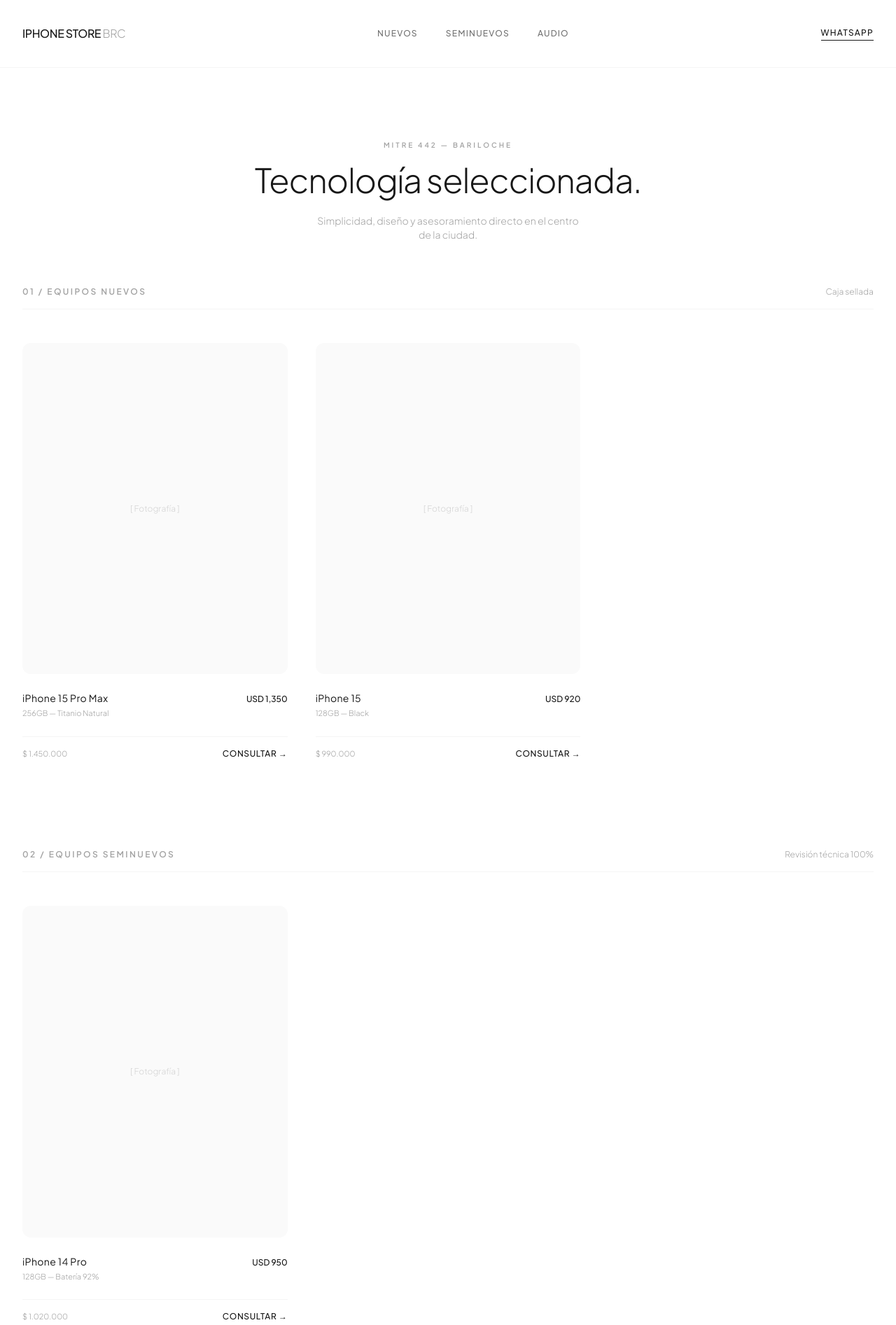
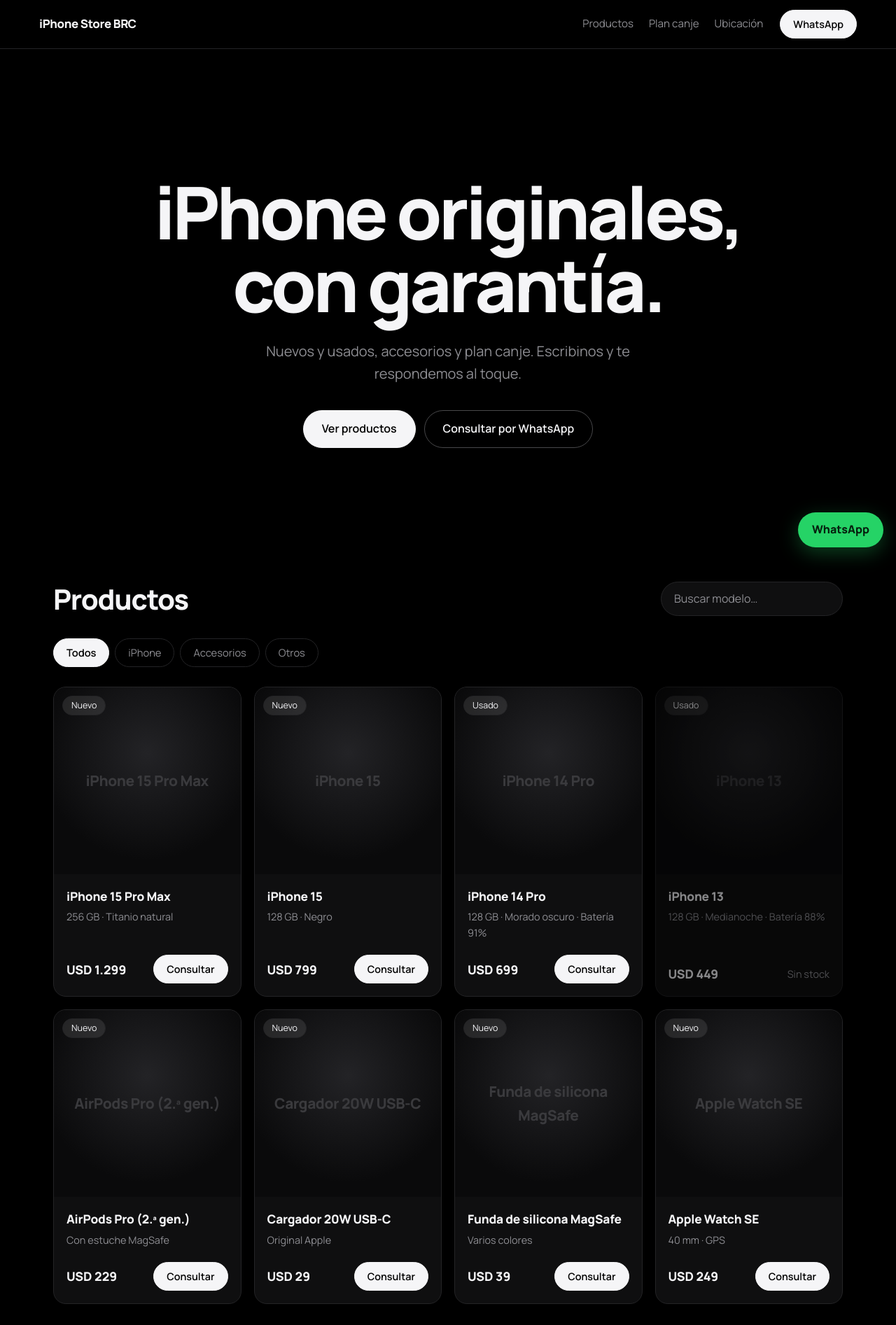
Before and after one commit to ignaciomigliora77-cpu/IPhone-BRC, a plain HTML site: page index.html in a window 1280 px wide. Shown: the top 1893 px of the page at 70% size. Drawn offline with nearby package versions, Linux system fonts and the light colour scheme.

Commit message:
primera version

```diff
--- /dev/null
+++ b/app.js
@@ -0,0 +1,80 @@
+const $ = (s) => document.querySelector(s);
+const grid = $("#grid");
+const filtros = $("#filtros");
+const buscador = $("#buscador");
+const vacio = $("#vacio");
+
+let categoriaActiva = "Todos";
+let texto = "";
+
+// ---------- WhatsApp ----------
+function linkWA(mensaje) {
+  return `https://wa.me/${NEGOCIO.whatsapp}?text=${encodeURIComponent(mensaje)}`;
+}
+document.querySelectorAll("[data-wa]").forEach((el) => {
+  el.href = linkWA(el.dataset.wa);
+  el.target = "_blank";
+  el.rel = "noopener";
+});
+
+// ---------- Filtros ----------
+function crearFiltros() {
+  const cats = ["Todos", ...new Set(PRODUCTOS.map((p) => p.categoria))];
+  filtros.innerHTML = "";
+  cats.forEach((c) => {
+    const b = document.createElement("button");
+    b.type = "button";
+    b.className = "chip" + (c === categoriaActiva ? " active" : "");
+    b.textContent = c;
+    b.addEventListener("click", () => {
+      categoriaActiva = c;
+      crearFiltros();
+      render();
+    });
+    filtros.appendChild(b);
+  });
+}
+
+// ---------- Tarjetas ----------
+function tarjeta(p) {
+  const foto = p.imagen
+    ? `<img src="${p.imagen}" alt="${p.nombre}" loading="lazy">`
+    : `<span class="ph">${p.nombre}</span>`;
+  const boton = p.stock
+    ? `<a class="btn btn-small" target="_blank" rel="noopener"
+         href="${linkWA(`Hola! Me interesa el ${p.nombre} (${p.detalle}). ¿Está disponible?`)}">Consultar</a>`
+    : `<span class="agotado">Sin stock</span>`;
+  return `
+    <article class="card${p.stock ? "" : " off"}">
+      <div class="foto">${foto}<span class="tag">${p.condicion}</span></div>
+      <div class="card-body">
+        <h3>${p.nombre}</h3>
+        <p class="detalle">${p.detalle}</p>
+        <div class="card-foot">
+          <strong class="precio">USD ${p.precio.toLocaleString("es-AR")}</strong>
+          ${boton}
+        </div>
+      </div>
+    </article>`;
+}
+
+function render() {
+  const q = texto.trim().toLowerCase();
+  const lista = PRODUCTOS.filter(
+    (p) =>
+      (categoriaActiva === "Todos" || p.categoria === categoriaActiva) &&
+      (p.nombre + " " + p.detalle).toLowerCase().includes(q)
+  );
+  grid.innerHTML = lista.map(tarjeta).join("");
+  vacio.hidden = lista.length > 0;
+}
+
+buscador.addEventListener("input", (e) => {
+  texto = e.target.value;
+  render();
+});
+
+$("#ig").href = NEGOCIO.instagram;
+$("#anio").textContent = new Date().getFullYear();
+crearFiltros();
+render();
--- a/index.html
+++ b/index.html
@@ -1,129 +1,79 @@
 <!DOCTYPE html>
-<html lang="es" class="scroll-smooth">
+<html lang="es">
 <head>
   <meta charset="UTF-8">
-    <meta name="viewport" content="width=device-width, initial-scale=1.0">
-    <title>iPhone Store BRC | Vidriera Digital</title>
-    <!-- Tailwind CSS CDN -->
-    <script src="https://cdn.tailwindcss.com"></script>
-    <style>
-        @import url('https://fonts.googleapis.com/css2?family=Plus+Jakarta+Sans:wght@300;400;500;600&display=swap');
-        body { font-family: 'Plus Jakarta Sans', sans-serif; }
-    </style>
+  <meta name="viewport" content="width=device-width, initial-scale=1">
+  <title>iPhone Store BRC | iPhone originales en Bariloche</title>
+  <meta name="description" content="iPhone nuevos y usados, accesorios y plan canje en Bariloche. Consultá por WhatsApp.">
+  <meta name="theme-color" content="#000000">
+  <link rel="preconnect" href="https://fonts.googleapis.com">
+  <link rel="preconnect" href="https://fonts.gstatic.com" crossorigin>
+  <link href="https://fonts.googleapis.com/css2?family=Manrope:wght@400;500;600;800&display=swap" rel="stylesheet">
+  <link rel="stylesheet" href="styles.css">
 </head>
-<body class="bg-white text-neutral-900 antialiased selection:bg-neutral-900 selection:text-white">
+<body>
 
-    <!-- Header Fijo / Minimalista -->
-    <header class="sticky top-0 z-50 bg-white/80 backdrop-blur-md border-b border-neutral-100">
-        <div class="max-w-7xl mx-auto px-8 h-24 flex items-center justify-between">
-            <a href="#" class="font-medium tracking-tight text-base uppercase">iPhone Store <span class="text-neutral-400 font-light">BRC</span></a>
-            <nav class="hidden md:flex gap-10 text-xs font-medium tracking-widest uppercase text-neutral-500">
-                <a href="#iphones" class="hover:text-black transition">Nuevos</a>
-                <a href="#seminuevos" class="hover:text-black transition">Seminuevos</a>
-                <a href="#accesorios" class="hover:text-black transition">Audio</a>
+  <header class="topbar">
+    <a href="#inicio" class="brand">iPhone Store BRC</a>
+    <nav class="nav">
+      <a href="#productos">Productos</a>
+      <a href="#canje">Plan canje</a>
+      <a href="#ubicacion">Ubicación</a>
     </nav>
-            <a href="https://wa.me/549999999999?text=Hola,%20quiero%20consultar%20por%20stock" target="_blank" class="text-xs font-medium uppercase tracking-widest border-b border-neutral-900 pb-0.5 hover:opacity-60 transition">
-                WhatsApp
-            </a>
-        </div>
+    <a class="btn btn-small" data-wa="Hola! Quería hacer una consulta." href="#">WhatsApp</a>
   </header>
 
-    <!-- Hero / Estética Limpia -->
-    <section class="max-w-5xl mx-auto px-8 pt-24 pb-16 text-center">
-        <span class="text-[10px] font-semibold tracking-[0.3em] text-neutral-400 uppercase">Mitre 442 — Bariloche</span>
-        <h1 class="text-3xl md:text-5xl font-light tracking-tight mt-4 mb-6 leading-tight">Tecnología seleccionada.</h1>
-        <p class="text-neutral-400 max-w-sm mx-auto text-xs md:text-sm font-light leading-relaxed">Simplicidad, diseño y asesoramiento directo en el centro de la ciudad.</p>
-    </section>
+  <main id="inicio">
 
-    <!-- Catálogo de Productos -->
-    <main class="max-w-7xl mx-auto px-8 pb-32 space-y-32">
-
-        <!-- Sección Nuevos -->
-        <section id="iphones">
-            <div class="mb-12 border-b border-neutral-100 pb-4 flex justify-between items-end">
-                <h2 class="text-xs font-semibold tracking-[0.2em] text-neutral-400 uppercase">01 / Equipos Nuevos</h2>
-                <span class="text-xs text-neutral-400 font-light">Caja sellada</span>
-            </div>
-
-            <div class="grid grid-cols-1 sm:grid-cols-2 lg:grid-cols-3 gap-x-10 gap-y-16">
-                <!-- Card 1 -->
-                <div class="group flex flex-col justify-between">
-                    <div>
-                        <div class="bg-neutral-50 aspect-[4/5] rounded-xl mb-6 overflow-hidden flex items-center justify-center text-neutral-300 text-xs font-light transition group-hover:bg-neutral-100">
-                            [ Fotografía ]
-                        </div>
-                        <div class="flex justify-between items-baseline">
-                            <h3 class="font-normal text-sm tracking-wide">iPhone 15 Pro Max</h3>
-                            <span class="text-xs font-medium text-neutral-900">USD 1,350</span>
-                        </div>
-                        <p class="text-[11px] text-neutral-400 font-light mt-1">256GB — Titanio Natural</p>
-                    </div>
-                    <div class="mt-6 pt-4 border-t border-neutral-100 flex justify-between items-center">
-                        <span class="text-[11px] text-neutral-400 font-light">$ 1.450.000</span>
-                        <a href="https://wa.me/?text=Hola,%20me%20interesa%20el%20iPhone%2015%20Pro%20Max" target="_blank" class="text-xs font-medium tracking-wider uppercase hover:underline">
-                            Consultar &rarr;
-                        </a>
-                    </div>
-                </div>
-
-                <!-- Card 2 -->
-                <div class="group flex flex-col justify-between">
-                    <div>
-                        <div class="bg-neutral-50 aspect-[4/5] rounded-xl mb-6 overflow-hidden flex items-center justify-center text-neutral-300 text-xs font-light transition group-hover:bg-neutral-100">
-                            [ Fotografía ]
-                        </div>
-                        <div class="flex justify-between items-baseline">
-                            <h3 class="font-normal text-sm tracking-wide">iPhone 15</h3>
-                            <span class="text-xs font-medium text-neutral-900">USD 920</span>
-                        </div>
-                        <p class="text-[11px] text-neutral-400 font-light mt-1">128GB — Black</p>
-                    </div>
-                    <div class="mt-6 pt-4 border-t border-neutral-100 flex justify-between items-center">
-                        <span class="text-[11px] text-neutral-400 font-light">$ 990.000</span>
-                        <a href="https://wa.me/?text=Hola,%20me%20interesa%20el%20iPhone%2015" target="_blank" class="text-xs font-medium tracking-wider uppercase hover:underline">
-                            Consultar &rarr;
-                        </a>
-                    </div>
-                </div>
+    <section class="hero">
+      <h1>iPhone originales,<br>con garantía.</h1>
+      <p class="hero-sub">Nuevos y usados, accesorios y plan canje. Escribinos y te respondemos al toque.</p>
+      <div class="hero-actions">
+        <a class="btn" href="#productos">Ver productos</a>
+        <a class="btn btn-ghost" data-wa="Hola! Quería consultar por un iPhone." href="#">Consultar por WhatsApp</a>
       </div>
     </section>
 
-        <!-- Sección Seminuevos -->
-        <section id="seminuevos">
-            <div class="mb-12 border-b border-neutral-100 pb-4 flex justify-between items-end">
-                <h2 class="text-xs font-semibold tracking-[0.2em] text-neutral-400 uppercase">02 / Equipos Seminuevos</h2>
-                <span class="text-xs text-neutral-400 font-light">Revisión técnica 100%</span>
+    <section class="section" id="productos">
+      <div class="section-head">
+        <h2>Productos</h2>
+        <input id="buscador" type="search" placeholder="Buscar modelo…" aria-label="Buscar producto">
       </div>
+      <div class="chips" id="filtros" role="tablist" aria-label="Categorías"></div>
+      <div class="grid" id="grid"></div>
+      <p class="empty" id="vacio" hidden>No encontramos ese producto. Escribinos y lo consultamos.</p>
+    </section>
 
-            <div class="grid grid-cols-1 sm:grid-cols-2 lg:grid-cols-3 gap-x-10 gap-y-16">
-                <!-- Card Seminuevo -->
-                <div class="group flex flex-col justify-between">
-                    <div>
-                        <div class="bg-neutral-50 aspect-[4/5] rounded-xl mb-6 overflow-hidden flex items-center justify-center text-neutral-300 text-xs font-light transition group-hover:bg-neutral-100">
-                            [ Fotografía ]
+    <section class="section canje" id="canje">
+      <h2>Plan canje</h2>
+      <p>Entregá tu iPhone usado como parte de pago y llevate uno nuevo. Mandanos el modelo, la capacidad y el estado de la batería y te cotizamos.</p>
+      <a class="btn" data-wa="Hola! Quiero cotizar mi iPhone para el plan canje." href="#">Cotizar mi iPhone</a>
+    </section>
+
+    <section class="section" id="ubicacion">
+      <h2>Dónde estamos</h2>
+      <div class="ubicacion">
+        <div class="info">
+          <p>Bariloche, Río Negro</p>
+          <p>Horarios: lunes a sábado, de 10 a 13 y de 16 a 20</p>
+          <a class="btn btn-ghost" target="_blank" rel="noopener"
+             href="https://www.google.com/maps/search/?api=1&query=-41.1340123,-71.3034064">Cómo llegar</a>
         </div>
-                        <div class="flex justify-between items-baseline">
-                            <h3 class="font-normal text-sm tracking-wide">iPhone 14 Pro</h3>
-                            <span class="text-xs font-medium text-neutral-900">USD 950</span>
-                        </div>
-                        <p class="text-[11px] text-neutral-400 font-light mt-1">128GB — Batería 92%</p>
-                    </div>
-                    <div class="mt-6 pt-4 border-t border-neutral-100 flex justify-between items-center">
-                        <span class="text-[11px] text-neutral-400 font-light">$ 1.020.000</span>
-                        <a href="https://wa.me/?text=Hola,%20me%20interesa%20el%20iPhone%2014%20Pro%20seminuevo" target="_blank" class="text-xs font-medium tracking-wider uppercase hover:underline">
-                            Consultar &rarr;
-                        </a>
-                    </div>
-                </div>
+        <iframe title="Mapa" loading="lazy"
+          src="https://maps.google.com/maps?q=-41.1340123,-71.3034064&z=17&output=embed"></iframe>
       </div>
     </section>
 
   </main>
 
-    <!-- Footer Discreto -->
-    <footer class="border-t border-neutral-100 py-16 text-center text-xs text-neutral-400 font-light tracking-widest uppercase">
-        <p>iPhone Store BRC — Bariloche</p>
+  <footer class="footer">
+    <span>© <span id="anio"></span> iPhone Store BRC</span>
+    <a href="https://instagram.com/" target="_blank" rel="noopener" id="ig">Instagram</a>
   </footer>
 
+  <a class="wa-float" data-wa="Hola! Quería hacer una consulta." href="#" aria-label="Escribir por WhatsApp">WhatsApp</a>
+
+  <script src="productos.js"></script>
+  <script src="app.js"></script>
 </body>
 </html>
--- /dev/null
+++ b/productos.js
@@ -0,0 +1,24 @@
+// ============================================================
+//  CONFIGURACIÓN DEL NEGOCIO  (cambiá estos datos)
+// ============================================================
+const NEGOCIO = {
+  whatsapp: "5492944000000",   // código país + área + número, sin + ni espacios
+  instagram: "https://instagram.com/tu_usuario"
+};
+
+// ============================================================
+//  PRODUCTOS  (para agregar uno, copiá un bloque y editalo)
+//  categoria: "iPhone" | "Accesorios" | "Otros"
+//  precio en USD. Poné stock: false para mostrarlo "Sin stock"
+//  imagen: ruta a la foto, por ejemplo "img/iphone15.jpg" (opcional)
+// ============================================================
+const PRODUCTOS = [
+  { nombre: "iPhone 15 Pro Max", detalle: "256 GB · Titanio natural", categoria: "iPhone", condicion: "Nuevo", precio: 1299, stock: true, imagen: "" },
+  { nombre: "iPhone 15", detalle: "128 GB · Negro", categoria: "iPhone", condicion: "Nuevo", precio: 799, stock: true, imagen: "" },
+  { nombre: "iPhone 14 Pro", detalle: "128 GB · Morado oscuro · Batería 91%", categoria: "iPhone", condicion: "Usado", precio: 699, stock: true, imagen: "" },
+  { nombre: "iPhone 13", detalle: "128 GB · Medianoche · Batería 88%", categoria: "iPhone", condicion: "Usado", precio: 449, stock: false, imagen: "" },
+  { nombre: "AirPods Pro (2.ª gen.)", detalle: "Con estuche MagSafe", categoria: "Accesorios", condicion: "Nuevo", precio: 229, stock: true, imagen: "" },
+  { nombre: "Cargador 20W USB-C", detalle: "Original Apple", categoria: "Accesorios", condicion: "Nuevo", precio: 29, stock: true, imagen: "" },
+  { nombre: "Funda de silicona MagSafe", detalle: "Varios colores", categoria: "Accesorios", condicion: "Nuevo", precio: 39, stock: true, imagen: "" },
+  { nombre: "Apple Watch SE", detalle: "40 mm · GPS", categoria: "Otros", condicion: "Nuevo", precio: 249, stock: true, imagen: "" }
+];
--- /dev/null
+++ b/styles.css
@@ -0,0 +1,176 @@
+:root {
+  --bg: #000;
+  --panel: #0f0f10;
+  --line: #242426;
+  --text: #f5f5f7;
+  --muted: #8e8e93;
+  --accent: #2997ff;
+  --wa: #25d366;
+  --radius: 18px;
+  --font: "Manrope", system-ui, -apple-system, "Segoe UI", sans-serif;
+}
+
+* { box-sizing: border-box; margin: 0; }
+html { scroll-behavior: smooth; scroll-padding-top: 72px; }
+body {
+  background: var(--bg);
+  color: var(--text);
+  font-family: var(--font);
+  line-height: 1.6;
+  -webkit-font-smoothing: antialiased;
+}
+a { color: inherit; text-decoration: none; }
+:focus-visible { outline: 2px solid var(--accent); outline-offset: 3px; }
+
+/* ---------- Barra superior ---------- */
+.topbar {
+  position: sticky; top: 0; z-index: 10;
+  display: flex; align-items: center; gap: 24px;
+  padding: 14px clamp(16px, 5vw, 56px);
+  background: rgba(0, 0, 0, .8);
+  backdrop-filter: blur(14px);
+  border-bottom: 1px solid var(--line);
+}
+.brand { font-weight: 800; letter-spacing: -.02em; font-size: 1.05rem; }
+.nav { display: flex; gap: 22px; margin-left: auto; color: var(--muted); font-size: .95rem; }
+.nav a:hover { color: var(--text); }
+
+/* ---------- Botones ---------- */
+.btn {
+  display: inline-block;
+  padding: 13px 26px;
+  border-radius: 999px;
+  background: var(--text);
+  color: #000;
+  font-weight: 600;
+  border: 1px solid var(--text);
+  cursor: pointer;
+  transition: transform .15s, background .15s;
+}
+.btn:hover { transform: translateY(-1px); }
+.btn-ghost { background: transparent; color: var(--text); border-color: #48484a; }
+.btn-ghost:hover { border-color: var(--text); }
+.btn-small { padding: 8px 18px; font-size: .9rem; }
+
+/* ---------- Hero ---------- */
+.hero {
+  padding: clamp(72px, 16vw, 180px) clamp(16px, 5vw, 56px) clamp(56px, 10vw, 120px);
+  text-align: center;
+}
+.hero h1 {
+  font-size: clamp(2.6rem, 9vw, 6.5rem);
+  font-weight: 800;
+  line-height: 1;
+  letter-spacing: -.045em;
+}
+.hero-sub {
+  max-width: 46ch;
+  margin: 28px auto 0;
+  color: var(--muted);
+  font-size: clamp(1rem, 2.2vw, 1.25rem);
+}
+.hero-actions { margin-top: 36px; display: flex; gap: 12px; justify-content: center; flex-wrap: wrap; }
+
+/* ---------- Secciones ---------- */
+.section { padding: 64px clamp(16px, 5vw, 56px); max-width: 1240px; margin: 0 auto; }
+.section h2 { font-size: clamp(1.7rem, 4vw, 2.5rem); font-weight: 800; letter-spacing: -.03em; }
+.section-head { display: flex; justify-content: space-between; align-items: center; gap: 16px; flex-wrap: wrap; }
+
+#buscador {
+  background: var(--panel);
+  border: 1px solid var(--line);
+  color: var(--text);
+  border-radius: 999px;
+  padding: 11px 18px;
+  font: inherit;
+  min-width: min(100%, 260px);
+}
+#buscador::placeholder { color: var(--muted); }
+
+.chips { display: flex; gap: 8px; flex-wrap: wrap; margin: 24px 0 28px; }
+.chip {
+  background: transparent; color: var(--muted);
+  border: 1px solid var(--line); border-radius: 999px;
+  padding: 8px 18px; font: inherit; font-size: .92rem; cursor: pointer;
+}
+.chip:hover { color: var(--text); border-color: #48484a; }
+.chip.active { background: var(--text); color: #000; border-color: var(--text); font-weight: 600; }
+
+/* ---------- Productos ---------- */
+.grid { display: grid; grid-template-columns: repeat(auto-fill, minmax(250px, 1fr)); gap: 18px; }
+.card {
+  background: var(--panel);
+  border: 1px solid var(--line);
+  border-radius: var(--radius);
+  overflow: hidden;
+  display: flex; flex-direction: column;
+}
+.card.off { opacity: .55; }
+.foto {
+  position: relative;
+  aspect-ratio: 1 / 1;
+  background: radial-gradient(circle at 50% 35%, #232326, #0a0a0b 70%);
+  display: grid; place-items: center;
+}
+.foto img { width: 100%; height: 100%; object-fit: contain; }
+.ph { padding: 24px; text-align: center; font-weight: 800; font-size: 1.3rem; color: #3a3a3d; letter-spacing: -.02em; }
+.tag {
+  position: absolute; top: 12px; left: 12px;
+  background: rgba(255, 255, 255, .1);
+  border: 1px solid var(--line);
+  border-radius: 999px; padding: 3px 12px;
+  font-size: .78rem;
+}
+.card-body { padding: 18px; display: flex; flex-direction: column; gap: 4px; flex: 1; }
+.card-body h3 { font-size: 1.08rem; letter-spacing: -.01em; }
+.detalle { color: var(--muted); font-size: .9rem; }
+.card-foot { margin-top: auto; padding-top: 16px; display: flex; align-items: center; justify-content: space-between; gap: 10px; }
+.precio { font-size: 1.1rem; }
+.agotado { color: var(--muted); font-size: .9rem; }
+.empty { color: var(--muted); padding: 32px 0; }
+
+/* ---------- Canje ---------- */
+.canje {
+  margin-block: 24px;
+  background: var(--panel);
+  border: 1px solid var(--line);
+  border-radius: 28px;
+  padding: clamp(32px, 6vw, 72px);
+}
+.canje p { max-width: 56ch; color: var(--muted); margin: 14px 0 26px; }
+
+/* ---------- Ubicación ---------- */
+.ubicacion { display: grid; grid-template-columns: 1fr 1.6fr; gap: 28px; margin-top: 26px; align-items: stretch; }
+.info { display: flex; flex-direction: column; gap: 12px; align-items: flex-start; color: var(--muted); }
+.ubicacion iframe {
+  width: 100%; min-height: 340px; border: 0;
+  border-radius: var(--radius);
+  filter: invert(.92) hue-rotate(180deg) grayscale(.3);
+}
+
+/* ---------- Pie ---------- */
+.footer {
+  display: flex; justify-content: space-between; gap: 12px; flex-wrap: wrap;
+  padding: 28px clamp(16px, 5vw, 56px);
+  border-top: 1px solid var(--line);
+  color: var(--muted); font-size: .9rem;
+}
+.footer a:hover { color: var(--text); }
+
+.wa-float {
+  position: fixed; right: 18px; bottom: 18px; z-index: 20;
+  background: var(--wa); color: #06210f; font-weight: 700;
+  padding: 12px 20px; border-radius: 999px;
+  box-shadow: 0 8px 28px rgba(37, 211, 102, .3);
+}
+
+/* ---------- Mobile ---------- */
+@media (max-width: 760px) {
+  .nav { display: none; }
+  .topbar .btn-small { margin-left: auto; }
+  .ubicacion { grid-template-columns: 1fr; }
+}
+@media (prefers-reduced-motion: reduce) {
+  html { scroll-behavior: auto; }
+  .btn { transition: none; }
+}
```
Lines whose indentation alone changed are shown as unchanged.
